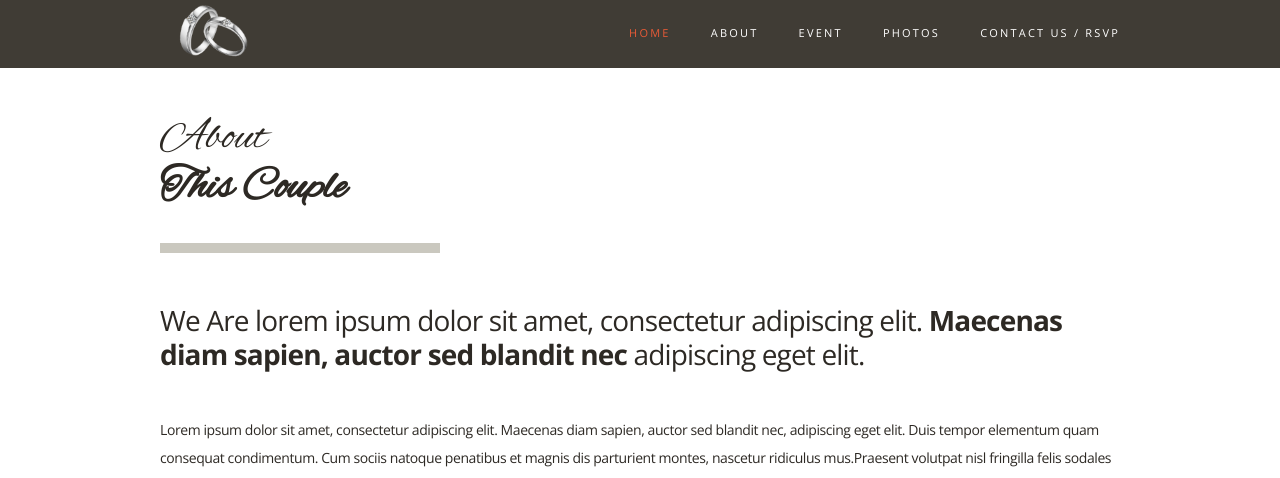
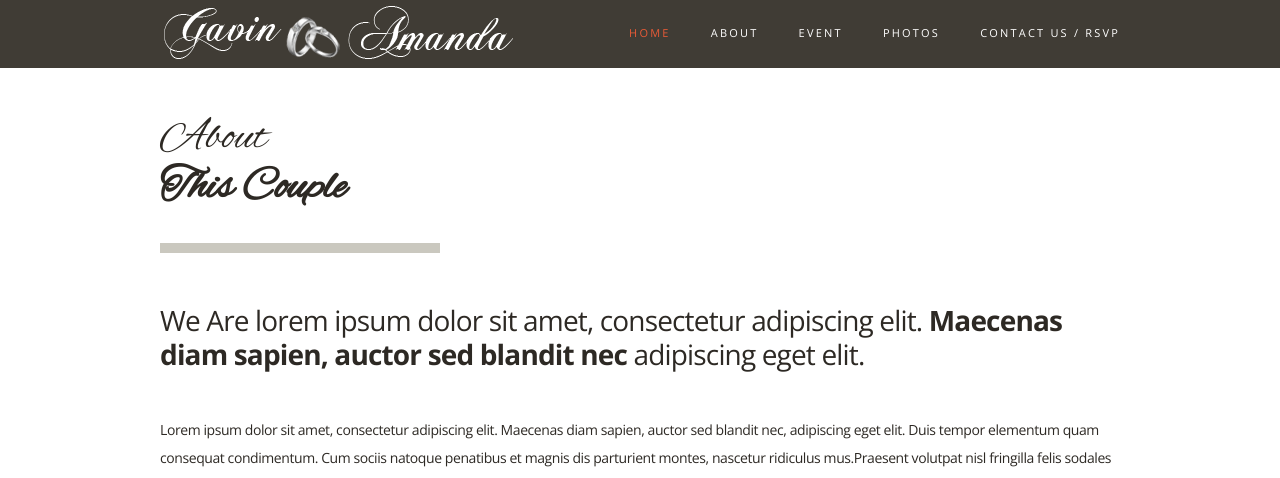
Before and after one commit to nasrulhadi/mimi, a plain HTML site: page index.html in a window 1280 px wide. Shown: the part 622-1100 px from the top of the page. Drawn offline with nearby package versions, Linux system fonts and the light colour scheme; some packages are replaced by stand-ins of ours; no server answers; a web font is replaced by a local one.

Commit message:
logo baru

```diff
--- a/media/css/style.css
+++ b/media/css/style.css
@@ -240,9 +240,9 @@ span
 .logo
 {
 	display: inline-block;
-	width: 105px;
+	width: 355px;
 	height: 70px;
-	background-image: url(../images/rings.png);
+	background-image: url(../images/logo.png);
 	background-color: transparent;
 	background-position: center center;
 	background-repeat: no-repeat;
```
Also changed, not shown: media/images/logo.png (added), media/php/twitter/tweets-cache.txt, media/php/twitter/tweets-date.txt.
